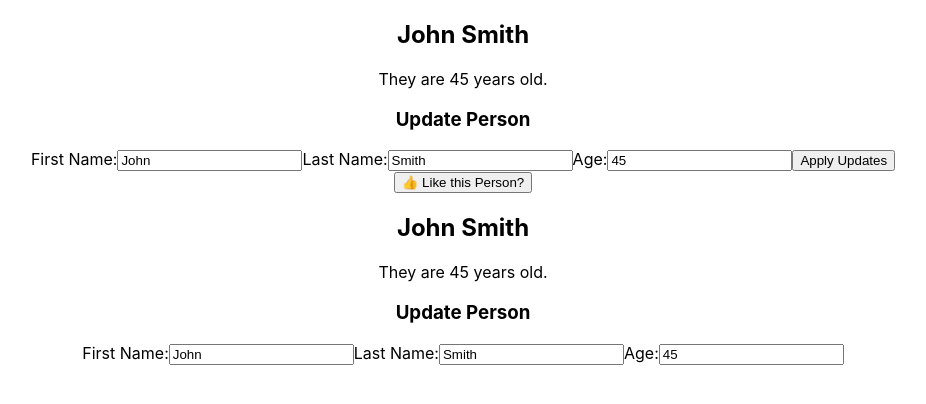
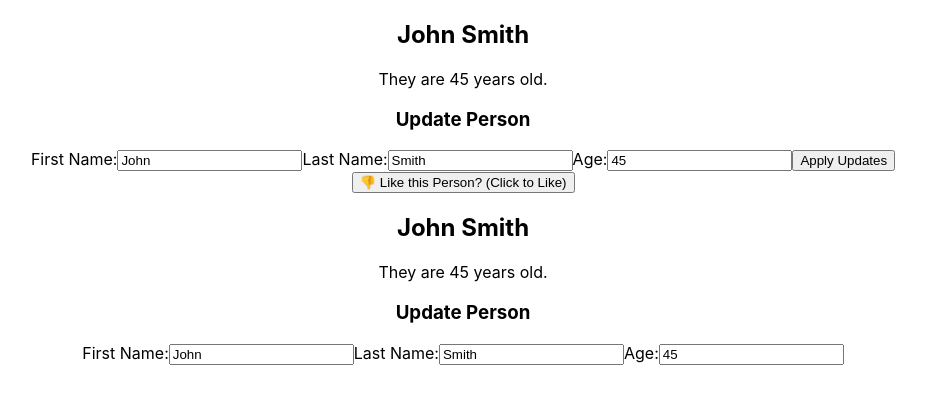
Before and after one commit to charlyee/wb-react-day-6, a React (Create React App) app: page / in a window 1280 px wide. Shown: the top 404 px of the page, without its empty margins (177-1103 px from the left). Built offline with nearby package versions, Linux system fonts and the light colour scheme.

Commit message:
Added 'liked' example of conditional rendering.

```diff
--- a/src/components/Person.tsx
+++ b/src/components/Person.tsx
@@ -61,7 +61,7 @@ export default class Person extends React.Component<IPersonProps, IPersonState>
             liked: !this.state.liked // Switch boolean to the opposite (!)
         } );
     }
-    render () {
+    liked = () => {
         return (
             <div>
                 <h2>{this.state.firstName} {this.state.lastName}</h2>
@@ -77,9 +77,38 @@ export default class Person extends React.Component<IPersonProps, IPersonState>
                     <input type="submit" value="Apply Updates" />
                 </form>
                 <button onClick={this.toggleLike}>
-                    👍 Like this Person?
+                    👍 You Like Them!
+                    (Click to Unlike)
                 </button>
             </div>
         );
     }
+    unLiked = () => {
+        return (
+            <div>
+                <h2>{this.state.firstName} {this.state.lastName}</h2>
+                <p>They are {this.state.age} years old.</p>
+                <form onSubmit={this.updatePerson}>
+                    <h3>Update Person</h3>
+                    <label htmlFor="first-name">First Name:</label>
+                    <input type="text" name="first-name" defaultValue={this.state.firstName} />
+                    <label htmlFor="last-name">Last Name:</label>
+                    <input type="text" name="last-name" defaultValue={this.state.lastName} />
+                    <label htmlFor="age">Age:</label>
+                    <input type="number" name="age" defaultValue={this.state.age} />
+                    <input type="submit" value="Apply Updates" />
+                </form>
+                <button onClick={this.toggleLike}>
+                    👎 Like this Person?
+                    (Click to Like)
+                </button>
+            </div>
+        );
+    }
+    render () {
+        if ( this.state.liked )
+            return this.liked();
+        else
+            return this.unLiked();
+    }
 }
```
